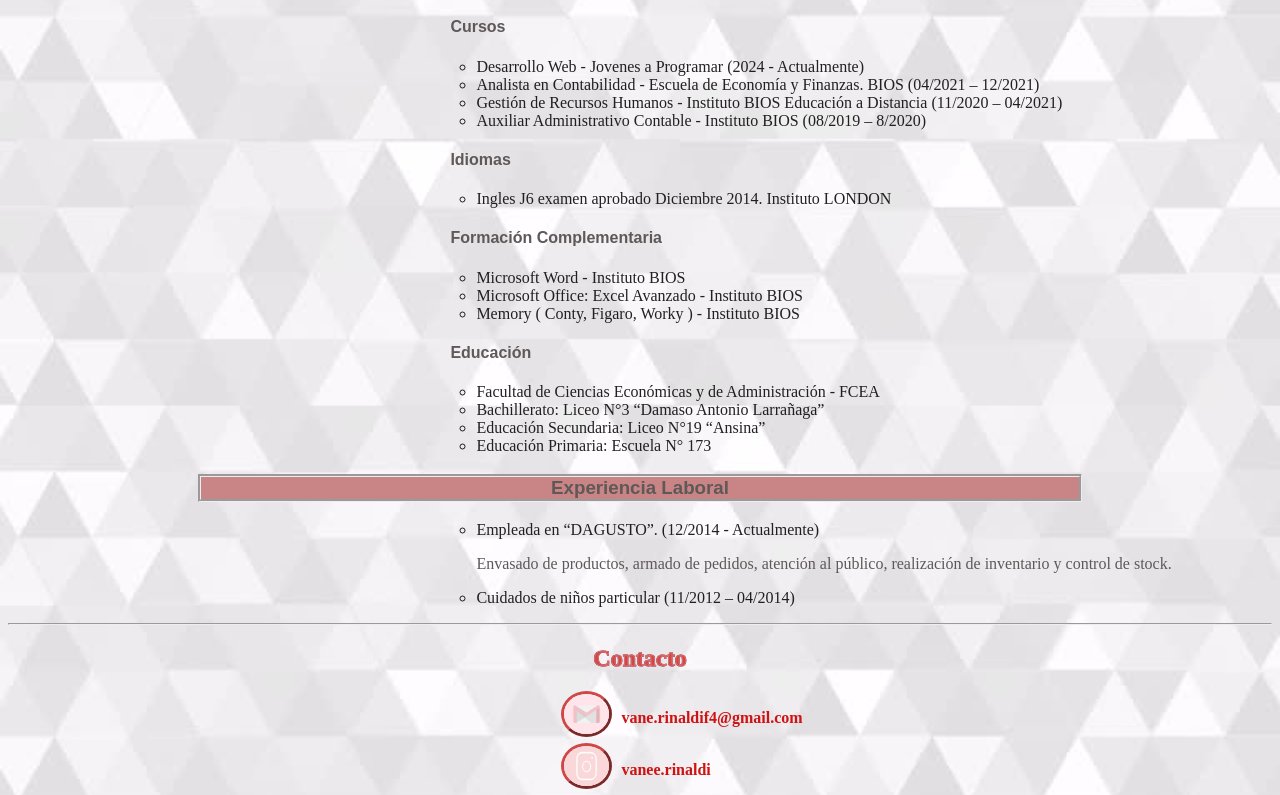
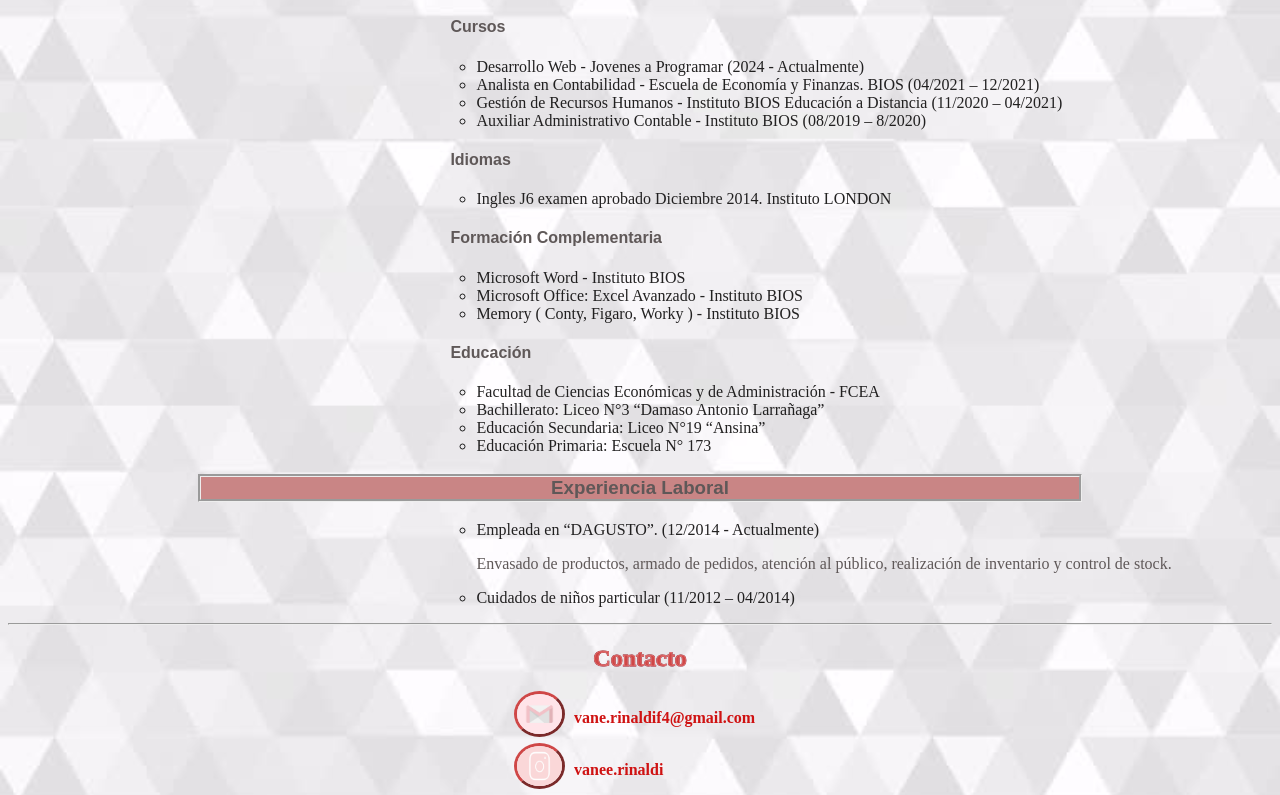
Before and after one commit to vanessarinaldi/Mi-Portafolio, a plain HTML site: page index.html in a window 1280 px wide. Shown: the part 581-1376 px from the top of the page. Drawn offline with Linux system fonts and the light colour scheme.

Commit message:
Update estilo.css

```diff
--- a/estilo.css
+++ b/estilo.css
@@ -92,7 +92,7 @@ body{
     border-style:outset;
     border-color: rgb(207, 71, 71);
     border-radius: 100%;
-    margin-left: 25%;
+    margin-left: 20%;
     margin-right: 1%;
  }
  #contacto p {
@@ -121,7 +121,7 @@ body{
  }
 
 
-@media (min-width: 768px) and (max-width: 1199px) {
+@media (max-width: 1024px) {
    .logo-container img {
        max-width: 20%;
    }
```
